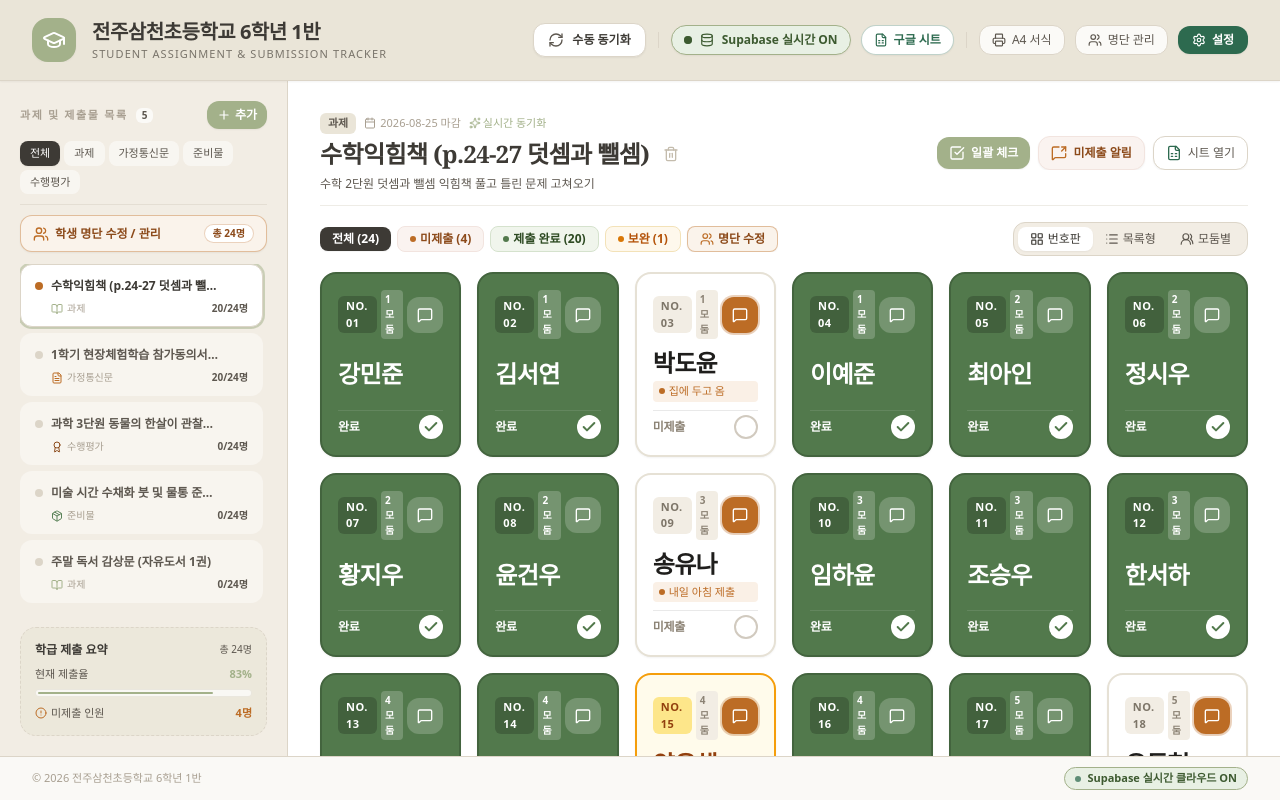
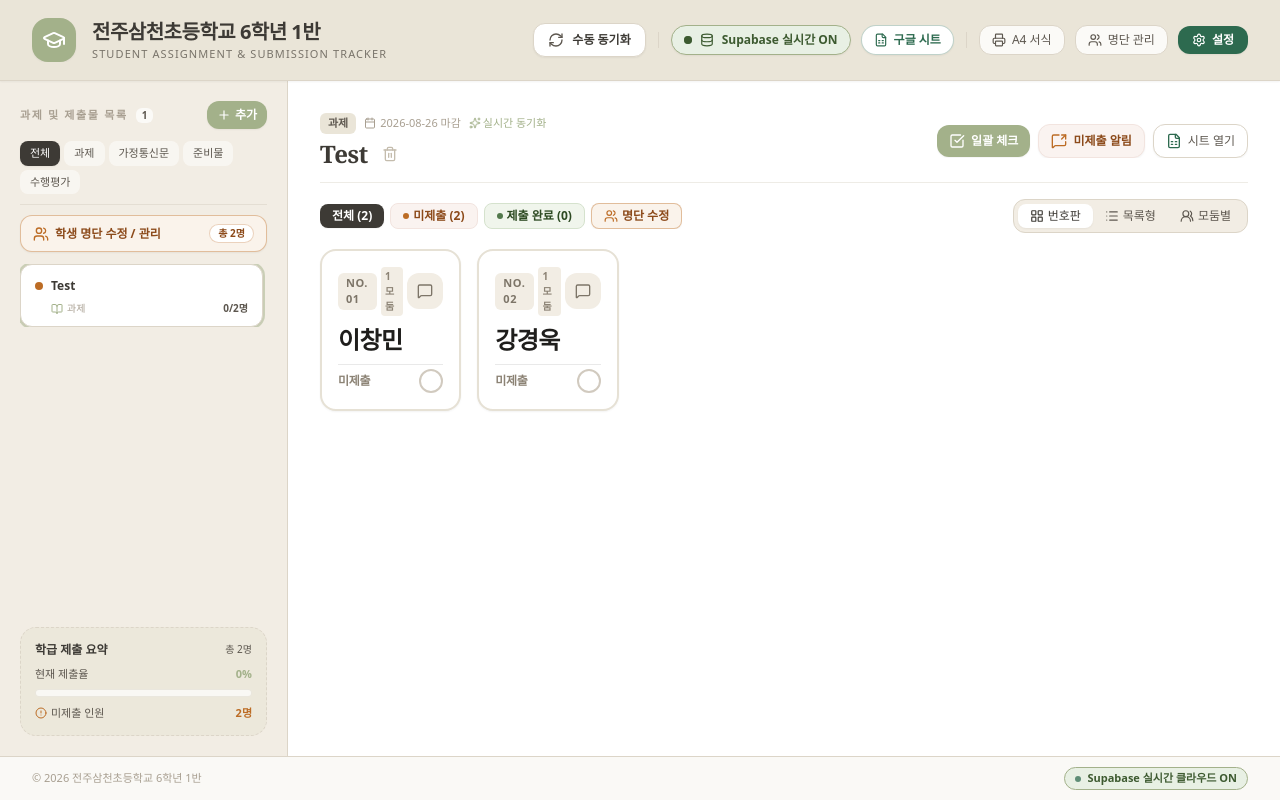
Before and after one commit to kitene0204/stu_check, a React (Vite) app: page / in a window 1280 px wide. Built offline with nearby package versions, Linux system fonts and the light colour scheme; no server answers; the database is empty.

Commit message:
feat: migrate to Supabase as primary data source
Transitioned from local storage to Supabase as the source of truth for class data. Updated RLS policies to allow open access for seamless cross-device synchronization and integrated Supabase Realtime for live updates.

```diff
--- a/data/class_data_store.json
+++ b/data/class_data_store.json
@@ -1,18 +1,58 @@
 {
+  "classRoom": {
+    "id": "class-6-1-2026",
+    "schoolName": "전주삼천초등학교",
+    "grade": 6,
+    "classNumber": 1,
+    "academicYear": 2026,
+    "teacherName": "김선생님"
+  },
   "students": [
     {
       "id": "st-01",
       "number": 1,
-      "name": "강민준",
+      "name": "이창민",
       "gender": "M",
-      "groupNumber": 1
+      "groupNumber": 1,
+      "note": ""
+    },
+    {
+      "id": "st-02",
+      "number": 2,
+      "name": "강경욱",
+      "gender": "M",
+      "groupNumber": 1,
+      "note": ""
     }
   ],
-  "classId": "class-6-1-2026",
-  "updatedAt": "2026-08-26T08:19:29.901Z",
+  "assignments": [
+    {
+      "id": "asg-test",
+      "classId": "class-6-1-2026",
+      "title": "Test",
+      "category": "과제",
+      "dueDate": "2026-08-26",
+      "description": "",
+      "createdAt": "2026-08-26T08:35:24.470Z"
+    }
+  ],
+  "submissionsMap": {
+    "asg-test": {
+      "st-01": {
+        "status": "pending"
+      },
+      "st-02": {
+        "status": "pending"
+      }
+    }
+  },
   "supabaseConfig": {
     "url": "https://zrovysdgefsrlvmmiuha.supabase.co",
     "anonKey": "sb_publishable_5Rd9NJicBZ6EddIEtCA7Xw_f0_9UYFW",
     "isEnabled": true
-  }
+  },
+  "sheetsConfig": {
+    "autoSyncEnabled": true
+  },
+  "updatedAt": "2026-08-26T08:35:24.471Z"
 }
--- a/src/App.tsx
+++ b/src/App.tsx
@@ -139,9 +139,9 @@ export default function App() {
   }, [showToast]);
 
   // Primary Data Source Sync on Mount:
-  // 1. Fetch Server Persistent Store (/api/store) so ANY browser immediately gets active roster & state
-  // 2. If server store is empty, seed it with current local state
-  // 3. Connect to Server-Sent Events (SSE /api/events) for real-time live synchronization
+  // 1. Fetch Supabase Cloud DB as primary source of truth
+  // 2. Fetch Server Persistent Store (/api/store)
+  // 3. Connect to Realtime channels (Supabase Realtime + SSE) for live synchronization
   useEffect(() => {
     if (isInitializedRef.current) return;
     isInitializedRef.current = true;
@@ -149,91 +149,73 @@ export default function App() {
     const initializeDataSources = async () => {
       setSyncState('syncing');
 
-      let currentSupabaseCfg = supabaseConfig;
-      let currentClassId = classRoom.id;
+      const currentSupabaseCfg = supabaseConfig;
+      const currentClassId = classRoom.id;
 
+      // 1. Fetch Supabase Cloud DB first (Master cloud database across all devices)
+      if (currentSupabaseCfg.isEnabled && currentSupabaseCfg.url && currentSupabaseCfg.anonKey) {
+        try {
+          const remote = await fetchSupabaseData(currentSupabaseCfg, currentClassId);
+
+          if (remote.hasRemoteData) {
+            if (remote.students && Array.isArray(remote.students)) {
+              setStudents(remote.students);
+              localStorage.setItem('class_tracker_students', JSON.stringify(remote.students));
+            }
+
+            if (remote.assignments && Array.isArray(remote.assignments)) {
+              setAssignments(remote.assignments);
+              localStorage.setItem('class_tracker_assignments', JSON.stringify(remote.assignments));
+              if (remote.assignments.length > 0) {
+                setActiveAssignmentId(remote.assignments[0].id);
+              } else {
+                setActiveAssignmentId('');
+              }
+            }
+
+            if (remote.submissionsMap) {
+              setSubmissionsMap(remote.submissionsMap);
+              localStorage.setItem('class_tracker_submissions', JSON.stringify(remote.submissionsMap));
+            }
+
+            if (remote.classRoom) {
+              setClassRoom(prev => {
+                const merged = { ...prev, ...remote.classRoom };
+                localStorage.setItem('class_tracker_classroom', JSON.stringify(merged));
+                return merged;
+              });
+            }
+          }
+        } catch (err) {
+          console.warn('Supabase initial fetch warning:', err);
+        }
+      }
+
+      // 2. Fetch Server Store backup
       try {
         const serverData = await fetchServerStoreData();
         if (serverData && (serverData.students || serverData.classRoom)) {
+          if (!localStorage.getItem('class_tracker_initialized_flag')) {
             if (serverData.students && Array.isArray(serverData.students) && serverData.students.length > 0) {
               setStudents(serverData.students);
               localStorage.setItem('class_tracker_students', JSON.stringify(serverData.students));
             }
             if (serverData.classRoom) {
               setClassRoom(serverData.classRoom);
-            currentClassId = serverData.classRoom.id;
               localStorage.setItem('class_tracker_classroom', JSON.stringify(serverData.classRoom));
             }
-          if (serverData.assignments && Array.isArray(serverData.assignments) && serverData.assignments.length > 0) {
+            if (serverData.assignments && Array.isArray(serverData.assignments)) {
               setAssignments(serverData.assignments);
               localStorage.setItem('class_tracker_assignments', JSON.stringify(serverData.assignments));
-            setActiveAssignmentId(prev => prev || serverData.assignments![0].id);
             }
-          if (serverData.submissionsMap && Object.keys(serverData.submissionsMap).length > 0) {
-            setSubmissionsMap(prev => {
-              const merged = { ...prev, ...serverData.submissionsMap };
-              localStorage.setItem('class_tracker_submissions', JSON.stringify(merged));
-              return merged;
-            });
+            if (serverData.submissionsMap) {
+              setSubmissionsMap(serverData.submissionsMap);
+              localStorage.setItem('class_tracker_submissions', JSON.stringify(serverData.submissionsMap));
             }
-          if (serverData.supabaseConfig && serverData.supabaseConfig.url && serverData.supabaseConfig.anonKey) {
-            currentSupabaseCfg = serverData.supabaseConfig;
-            setSupabaseConfig(serverData.supabaseConfig);
-            localStorage.setItem('class_tracker_supabase_config', JSON.stringify(serverData.supabaseConfig));
           }
-          if (serverData.sheetsConfig && (serverData.sheetsConfig.spreadsheetUrl || serverData.sheetsConfig.webhookUrl)) {
-            setSheetsConfig(serverData.sheetsConfig);
-            localStorage.setItem('class_tracker_sheets_config', JSON.stringify(serverData.sheetsConfig));
-          }
-        } else {
-          // First time initialization: seed server store with current state
-          await saveServerStoreData({
-            classRoom,
-            students,
-            assignments,
-            submissionsMap,
-            supabaseConfig,
-            sheetsConfig,
-          });
         }
       } catch (err) {
         console.warn('Backend store initialization warning:', err);
-      }
-
-      // 2. Fetch Supabase Cloud DB if configured
-      if (currentSupabaseCfg.isEnabled && currentSupabaseCfg.url && currentSupabaseCfg.anonKey) {
-        try {
-          const remote = await fetchSupabaseData(currentSupabaseCfg, currentClassId);
-
-          if (remote.students && remote.students.length > 0) {
-            setStudents(remote.students);
-            saveStudents(remote.students, currentClassId);
-          }
-
-          if (remote.assignments && remote.assignments.length > 0) {
-            setAssignments(remote.assignments);
-            saveAssignments(remote.assignments);
-            setActiveAssignmentId(prev => prev || remote.assignments[0].id);
-          }
-
-          if (remote.submissionsMap && Object.keys(remote.submissionsMap).length > 0) {
-            setSubmissionsMap(prev => {
-              const merged = { ...prev, ...remote.submissionsMap };
-              saveSubmissions(merged);
-              return merged;
-            });
-          }
-
-          if (remote.classRoom) {
-            setClassRoom(prev => {
-              const merged = { ...prev, ...remote.classRoom };
-              saveClassRoom(merged);
-              return merged;
-            });
-          }
-        } catch (err) {
-          console.warn('Supabase initial fetch warning:', err);
-        }
       }
 
       setSyncState('synced');
@@ -368,7 +350,7 @@ export default function App() {
     const client = initSupabase(supabaseConfig);
     if (!client) return;
 
-    // Subscribe to realtime changes for submissions and roster updates
+    // Subscribe to realtime changes for submissions, roster, and assignments
     const channel = subscribeToSubmissions(
       supabaseConfig,
       classRoom.id,
@@ -401,17 +383,87 @@ export default function App() {
       },
       (newRemoteStudents) => {
         if (Array.isArray(newRemoteStudents) && newRemoteStudents.length > 0) {
-          setStudents(newRemoteStudents);
+          setStudents(prev => {
+            if (JSON.stringify(prev) !== JSON.stringify(newRemoteStudents)) {
               saveStudents(newRemoteStudents, classRoom.id);
+              return newRemoteStudents;
+            }
+            return prev;
+          });
           showToast(`⚡ 다른 기기에서 학생 명단(${newRemoteStudents.length}명)이 실시간 동기화되었습니다.`);
+        }
+      },
+      (newRemoteAssignments) => {
+        if (Array.isArray(newRemoteAssignments)) {
+          setAssignments(prev => {
+            if (JSON.stringify(prev) !== JSON.stringify(newRemoteAssignments)) {
+              saveAssignments(newRemoteAssignments);
+              return newRemoteAssignments;
+            }
+            return prev;
+          });
+          setActiveAssignmentId(prev => {
+            if (newRemoteAssignments.some(a => a.id === prev)) return prev;
+            return newRemoteAssignments[0]?.id || '';
+          });
+        }
+      },
+      (newRemoteClassRoom) => {
+        if (newRemoteClassRoom) {
+          setClassRoom(prev => {
+            const merged = { ...prev, ...newRemoteClassRoom };
+            saveClassRoom(merged);
+            return merged;
+          });
         }
       }
     );
+
+    // Periodic Cloud Sync Interval (Every 3.5 seconds) for guaranteed cross-browser freshness
+    const supabasePollInterval = setInterval(async () => {
+      try {
+        const remote = await fetchSupabaseData(supabaseConfig, classRoom.id);
+        if (remote.hasRemoteData) {
+          if (remote.students && Array.isArray(remote.students)) {
+            setStudents(prev => {
+              if (JSON.stringify(prev) !== JSON.stringify(remote.students)) {
+                saveStudents(remote.students, classRoom.id);
+                return remote.students;
+              }
+              return prev;
+            });
+          }
+          if (remote.assignments && Array.isArray(remote.assignments)) {
+            setAssignments(prev => {
+              if (JSON.stringify(prev) !== JSON.stringify(remote.assignments)) {
+                saveAssignments(remote.assignments);
+                return remote.assignments;
+              }
+              return prev;
+            });
+          }
+          if (remote.submissionsMap && Object.keys(remote.submissionsMap).length > 0) {
+            setSubmissionsMap(prev => {
+              const prevStr = JSON.stringify(prev);
+              const merged = { ...prev, ...remote.submissionsMap };
+              if (prevStr !== JSON.stringify(merged)) {
+                saveSubmissions(merged);
+                return merged;
+              }
+              return prev;
+            });
+          }
+        }
+      } catch (e) {
+        // silent
+      }
+    }, 3500);
 
     return () => {
       if (channel && client) {
         client.removeChannel(channel);
       }
+      clearInterval(supabasePollInterval);
     };
   }, [supabaseConfig, classRoom.id, showToast]);
 
--- a/src/components/SupabaseModal.tsx
+++ b/src/components/SupabaseModal.tsx
@@ -97,10 +97,19 @@ GRANT ALL ON TABLE public.class_submissions TO anon, authenticated, service_role
 GRANT ALL ON TABLE public.class_students TO anon, authenticated, service_role;
 GRANT ALL ON TABLE public.class_metadata TO anon, authenticated, service_role;
 
--- 5. Row Level Security 정책 해제 (기기 간 실시간 자유 동기화)
+-- 5. Row Level Security 정책 해제 및 무조건 허용 정책 생성 (어떤 브라우저/스마트폰이든 즉시 동기화)
 ALTER TABLE public.class_submissions DISABLE ROW LEVEL SECURITY;
 ALTER TABLE public.class_students DISABLE ROW LEVEL SECURITY;
 ALTER TABLE public.class_metadata DISABLE ROW LEVEL SECURITY;
+
+DROP POLICY IF EXISTS "Public All submissions" ON public.class_submissions;
+CREATE POLICY "Public All submissions" ON public.class_submissions FOR ALL USING (true) WITH CHECK (true);
+
+DROP POLICY IF EXISTS "Public All students" ON public.class_students;
+CREATE POLICY "Public All students" ON public.class_students FOR ALL USING (true) WITH CHECK (true);
+
+DROP POLICY IF EXISTS "Public All metadata" ON public.class_metadata;
+CREATE POLICY "Public All metadata" ON public.class_metadata FOR ALL USING (true) WITH CHECK (true);
 
 -- 6. 실시간(Realtime) 복제 활성화 (이미 추가되어 있어도 오류 방지)
 DO $$
--- a/src/data/initialData.ts
+++ b/src/data/initialData.ts
@@ -10,132 +10,26 @@ export const INITIAL_CLASS: ClassRoom = {
 };
 
 export const INITIAL_STUDENTS: Student[] = [
-  { id: 'st-01', number: 1, name: '강민준', gender: 'M', groupNumber: 1, note: '' },
-  { id: 'st-02', number: 2, name: '김서연', gender: 'F', groupNumber: 1, note: '' },
-  { id: 'st-03', number: 3, name: '박도윤', gender: 'M', groupNumber: 1, note: '수학 보충 필요' },
-  { id: 'st-04', number: 4, name: '이예준', gender: 'M', groupNumber: 1, note: '' },
-  { id: 'st-05', number: 5, name: '최아인', gender: 'F', groupNumber: 2, note: '' },
-  { id: 'st-06', number: 6, name: '정시우', gender: 'M', groupNumber: 2, note: '' },
-  { id: 'st-07', number: 7, name: '황지우', gender: 'F', groupNumber: 2, note: '' },
-  { id: 'st-08', number: 8, name: '윤건우', gender: 'M', groupNumber: 2, note: '' },
-  { id: 'st-09', number: 9, name: '송유나', gender: 'F', groupNumber: 3, note: '가정통신문 확인 요청' },
-  { id: 'st-10', number: 10, name: '임하윤', gender: 'F', groupNumber: 3, note: '' },
-  { id: 'st-11', number: 11, name: '조승우', gender: 'M', groupNumber: 3, note: '' },
-  { id: 'st-12', number: 12, name: '한서하', gender: 'F', groupNumber: 3, note: '' },
-  { id: 'st-13', number: 13, name: '오다인', gender: 'F', groupNumber: 4, note: '' },
-  { id: 'st-14', number: 14, name: '권민호', gender: 'M', groupNumber: 4, note: '' },
-  { id: 'st-15', number: 15, name: '양은채', gender: 'F', groupNumber: 4, note: '내일까지 제출 약속' },
-  { id: 'st-16', number: 16, name: '백지훈', gender: 'M', groupNumber: 4, note: '' },
-  { id: 'st-17', number: 17, name: '신소연', gender: 'F', groupNumber: 5, note: '' },
-  { id: 'st-18', number: 18, name: '유동현', gender: 'M', groupNumber: 5, note: '미술 준비물 확인' },
-  { id: 'st-19', number: 19, name: '서재희', gender: 'F', groupNumber: 5, note: '' },
-  { id: 'st-20', number: 20, name: '문도영', gender: 'M', groupNumber: 5, note: '' },
-  { id: 'st-21', number: 21, name: '장하늘', gender: 'F', groupNumber: 6, note: '' },
-  { id: 'st-22', number: 22, name: '배우진', gender: 'M', groupNumber: 6, note: '' },
-  { id: 'st-23', number: 23, name: '손서진', gender: 'F', groupNumber: 6, note: '' },
-  { id: 'st-24', number: 24, name: '정태양', gender: 'M', groupNumber: 6, note: '' },
+  { id: 'st-01', number: 1, name: '이창민', gender: 'M', groupNumber: 1, note: '' },
+  { id: 'st-02', number: 2, name: '강경욱', gender: 'M', groupNumber: 1, note: '' },
 ];
 
 export const INITIAL_ASSIGNMENTS: Assignment[] = [
   {
-    id: 'asg-01',
-    classId: 'class-3-2-2026',
-    title: '수학익힘책 (p.24-27 덧셈과 뺄셈)',
+    id: 'asg-test',
+    classId: 'class-6-1-2026',
+    title: 'Test',
     category: '과제',
-    dueDate: '2026-08-25',
-    description: '수학 2단원 덧셈과 뺄셈 익힘책 풀고 틀린 문제 고쳐오기',
-    createdAt: '2026-08-24T08:30:00Z',
-  },
-  {
-    id: 'asg-02',
-    classId: 'class-3-2-2026',
-    title: '1학기 현장체험학습 참가동의서 및 희망조사',
-    category: '가정통신문',
-    dueDate: '2026-08-27',
-    description: '학부모 서명 필히 날인 후 제출 (미참가 시 사유 기재)',
-    createdAt: '2026-08-23T09:00:00Z',
-  },
-  {
-    id: 'asg-03',
-    classId: 'class-3-2-2026',
-    title: '과학 3단원 동물의 한살이 관찰일지',
-    category: '수행평가',
-    dueDate: '2026-08-28',
-    description: '배추흰나비 관찰 사진 및 4단계 변화 요약 작성',
-    createdAt: '2026-08-22T10:00:00Z',
-  },
-  {
-    id: 'asg-04',
-    classId: 'class-3-2-2026',
-    title: '미술 시간 수채화 붓 및 물통 준비물',
-    category: '준비물',
     dueDate: '2026-08-26',
-    description: '12색 수채화 물감, 붓 세트, 물통 지참 (학교 공용 팔레트 사용)',
-    createdAt: '2026-08-21T11:00:00Z',
-  },
-  {
-    id: 'asg-05',
-    classId: 'class-3-2-2026',
-    title: '주말 독서 감상문 (자유도서 1권)',
-    category: '과제',
-    dueDate: '2026-08-25',
-    description: '읽은 책 제목, 인상 깊은 장면 그림과 느낀 점 5줄 이상',
-    createdAt: '2026-08-20T08:00:00Z',
+    description: '',
+    createdAt: '2026-08-26T00:00:00Z',
   },
 ];
 
 // Initial submission states mapped by assignmentId -> Record<studentId, StudentSubmission>
 export const INITIAL_SUBMISSION_MAP: Record<string, Record<string, { status: 'pending' | 'submitted' | 'resubmit' | 'excused'; note?: string }>> = {
-  'asg-01': {
-    'st-01': { status: 'submitted' },
-    'st-02': { status: 'submitted' },
-    'st-03': { status: 'pending', note: '집에 두고 옴' },
-    'st-04': { status: 'submitted' },
-    'st-05': { status: 'submitted' },
-    'st-06': { status: 'submitted' },
-    'st-07': { status: 'submitted' },
-    'st-08': { status: 'submitted' },
-    'st-09': { status: 'pending', note: '내일 아침 제출' },
-    'st-10': { status: 'submitted' },
-    'st-11': { status: 'submitted' },
-    'st-12': { status: 'submitted' },
-    'st-13': { status: 'submitted' },
-    'st-14': { status: 'submitted' },
-    'st-15': { status: 'resubmit', note: '26쪽 미완성' },
-    'st-16': { status: 'submitted' },
-    'st-17': { status: 'submitted' },
-    'st-18': { status: 'pending', note: '미제출' },
-    'st-19': { status: 'submitted' },
-    'st-20': { status: 'submitted' },
-    'st-21': { status: 'submitted' },
-    'st-22': { status: 'submitted' },
-    'st-23': { status: 'submitted' },
-    'st-24': { status: 'submitted' },
-  },
-  'asg-02': {
-    'st-01': { status: 'submitted' },
-    'st-02': { status: 'submitted' },
-    'st-03': { status: 'submitted' },
-    'st-04': { status: 'submitted' },
-    'st-05': { status: 'pending' },
-    'st-06': { status: 'submitted' },
-    'st-07': { status: 'submitted' },
-    'st-08': { status: 'submitted' },
-    'st-09': { status: 'pending', note: '학부모 서명 누락' },
-    'st-10': { status: 'submitted' },
-    'st-11': { status: 'submitted' },
-    'st-12': { status: 'submitted' },
-    'st-13': { status: 'submitted' },
-    'st-14': { status: 'submitted' },
-    'st-15': { status: 'submitted' },
-    'st-16': { status: 'submitted' },
-    'st-17': { status: 'submitted' },
-    'st-18': { status: 'pending' },
-    'st-19': { status: 'submitted' },
-    'st-20': { status: 'submitted' },
-    'st-21': { status: 'submitted' },
-    'st-22': { status: 'pending' },
-    'st-23': { status: 'submitted' },
-    'st-24': { status: 'submitted' },
+  'asg-test': {
+    'st-01': { status: 'pending' },
+    'st-02': { status: 'pending' },
   }
 };
```
Also changed, not shown: src/services/supabaseService.ts (+23 -9 lines). Lines whose indentation alone changed are shown as unchanged.
